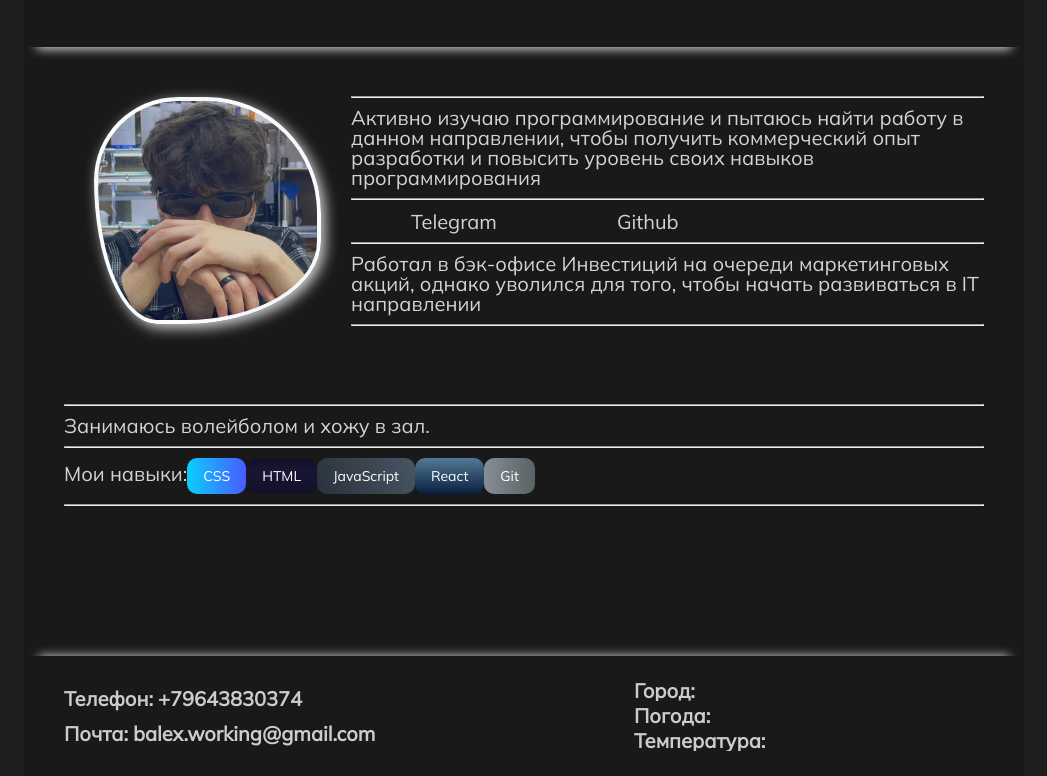
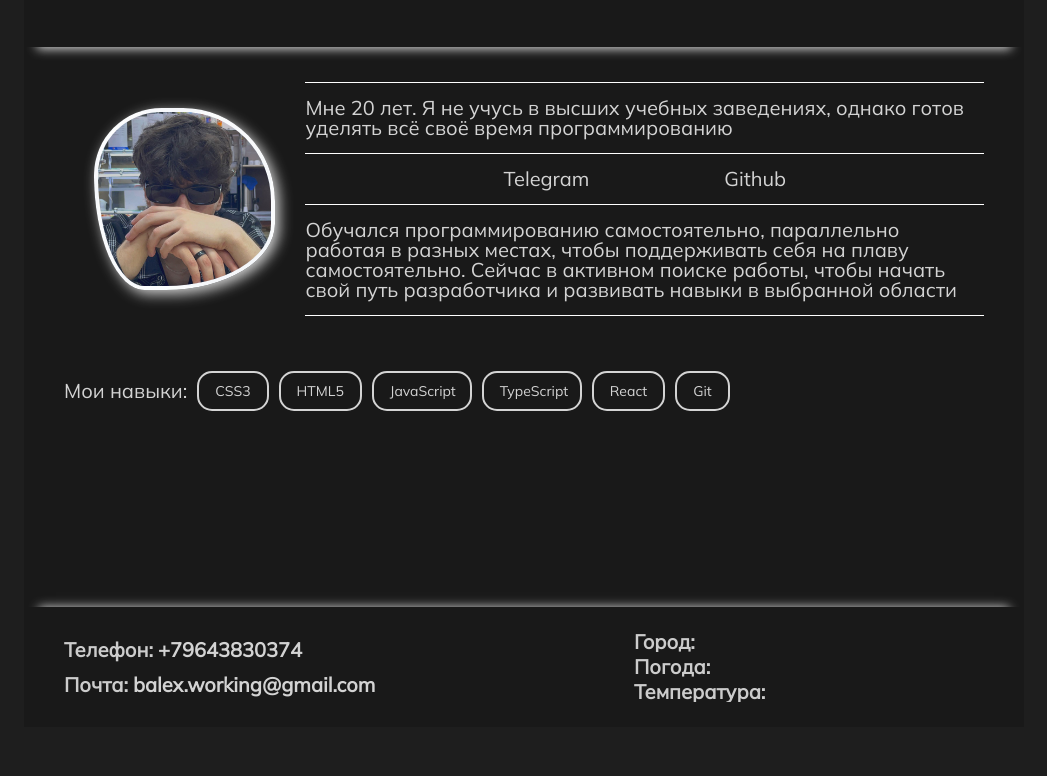
Before and after one commit to baleeshka/resume-tinkoff, a React app: page / in a window 1280 px wide. Shown: the part 73-849 px from the top of the page, without its empty margins (116-1163 px from the left). After the commit the page ends 800 px from the top, so only its background shows below. Built offline with nearby package versions, Linux system fonts and the light colour scheme; no server answers.

Commit message:
Создал отдельный компонент для ссылок, убрал тег hr, добавив стили, копирующие стилизацию hr, Доработал компонент, который содержит навыки, Добавил функцию копирования номера телефона и почты при клике

```diff
--- a/package.json
+++ b/package.json
@@ -13,6 +13,7 @@
 		"prop-types": "^15.8.1",
 		"react": "^18.2.0",
 		"react-dom": "^18.2.0",
+		"react-hot-toast": "^2.5.1",
 		"react-scripts": "5.0.1",
 		"styled-components": "^6.0.7",
 		"web-vitals": "^2.1.4"
--- a/src/components/footer/footer.js
+++ b/src/components/footer/footer.js
@@ -1,5 +1,18 @@
 import { useEffect, useState } from 'react';
+import { toast, Toaster } from 'react-hot-toast';
 import styled from 'styled-components';
+
+const CopyableText = styled.span`
+	color: rgba(255, 255, 255, 0.81);
+	transition: color 0.4s;
+	font-size: 20px;
+	text-decoration: none;
+	cursor: pointer;
+
+	&:hover {
+		color: #6495ed;
+	}
+`;
 
 const HeightText = styled.div`
 	line-height: 35px;
@@ -9,6 +22,7 @@ const HeightText = styled.div`
 		display: flex;
 		align-items: center;
 		gap: 5px;
+		position: relative;
 	}
 `;
 
@@ -55,6 +69,18 @@ const decodeText = (text, onUpdate, delay = 60) => {
 	}, delay);
 };
 
+const copyToClipboard = (text) => {
+	const tempInput = document.createElement('input');
+	tempInput.value = text;
+	document.body.appendChild(tempInput);
+
+	tempInput.select();
+	tempInput.setSelectionRange(0, 99999);
+
+	document.execCommand('copy');
+	document.body.removeChild(tempInput);
+};
+
 export const FooterContainer = ({ className }) => {
 	const [city, setCity] = useState('');
 	const [temperature, setTemperature] = useState('');
@@ -88,12 +114,29 @@ export const FooterContainer = ({ className }) => {
 
 	return (
 		<div className={className}>
+			<Toaster />
 			<HeightText>
 				<div>
-					Телефон: <span>{decodedPhone}</span>
+					Телефон:{' '}
+					<CopyableText
+						onClick={() => {
+							copyToClipboard(decodedPhone);
+							toast.success('Текст скопирован!');
+						}}
+					>
+						{decodedPhone}
+					</CopyableText>
 				</div>
 				<div>
-					Почта: <span>{decodedEmail}</span>
+					Почта:{' '}
+					<CopyableText
+						onClick={() => {
+							copyToClipboard(decodedEmail);
+							toast.success('Текст скопирован!');
+						}}
+					>
+						{decodedEmail}
+					</CopyableText>
 				</div>
 			</HeightText>
 			<WeatherContainer>
--- /dev/null
+++ b/src/components/main-page/components/link-group/LinkGroup.js
@@ -0,0 +1,45 @@
+import styled from 'styled-components';
+
+const LinkContainer = styled.div`
+	display: flex;
+	justify-content: center;
+	gap: 15px;
+	margin: 10px 0;
+`;
+
+const Link = styled.a`
+	color: rgba(255, 255, 255, 0.81);
+	transition:
+		color 0.4s,
+		font-size 0.4s;
+	padding: 0px 60px;
+	font-size: 20px;
+	text-decoration: none;
+	text-align: center;
+	&:hover {
+		color: #6495ed;
+		font-size: 22px;
+	}
+	&:active {
+		color: #0d5cf0;
+	}
+`;
+
+const LinkGroup = ({ links }) => {
+	return (
+		<LinkContainer>
+			{links.map((link, index) => (
+				<Link
+					key={index}
+					href={link.href}
+					target="_blank"
+					rel="noopener noreferrer"
+				>
+					{link.text}
+				</Link>
+			))}
+		</LinkContainer>
+	);
+};
+
+export default LinkGroup;
--- /dev/null
+++ b/src/components/main-page/components/section/section.js
@@ -0,0 +1,10 @@
+import styled from 'styled-components';
+
+const Section = styled.div`
+	padding: 15px 0;
+	border-top: 1px solid #fff;
+	border-bottom: 1px solid #fff;
+	margin: 15px 0;
+`;
+
+export default Section;
--- a/src/components/main-page/components/skill/skill.js
+++ b/src/components/main-page/components/skill/skill.js
@@ -4,17 +4,23 @@ const SkillContainer = styled.div`
 	display: inline-flex;
 	align-items: center;
 	padding: 8px 16px;
-	border-radius: 10px;
-	background-image: ${(props) => props.backgroundImage || 'none'};
-	background-color: ${(props) => props.backgroundColor || '#6c5ce7'};
-	color: white;
+	border: 2px solid rgba(255, 255, 255, 0.81);
+	border-radius: 15px;
+	background-color: transparent;
 	font-size: 14px;
+	cursor: pointer;
+	transition:
+		box-shadow 0.3s ease,
+		transform 0.3s ease;
+	max-width: 100px; /* Ограничиваем максимальную ширину */
+	flex-shrink: 0;
+
+	&:hover {
+		box-shadow: 4px 4px 14px rgba(255, 255, 255, 0.81);
+		transform: translate(-2px, -2px);
+	}
 `;
 
-const Skill = ({ backgroundColor, backgroundImage, technology }) => (
-	<SkillContainer backgroundColor={backgroundColor} backgroundImage={backgroundImage}>
-		{technology}
-	</SkillContainer>
-);
+const Skill = ({ technology }) => <SkillContainer>{technology}</SkillContainer>;
 
 export default Skill;
--- a/src/components/main-page/main-page.js
+++ b/src/components/main-page/main-page.js
@@ -1,63 +1,50 @@
 import styled from 'styled-components';
 import { Avatar } from './components';
+import LinkGroup from './components/link-group/LinkGroup';
+import Section from './components/section/section';
 import Skill from './components/skill/skill';
 
 const FurtherDescription = styled.div`
 	padding: 20px 40px;
 	margin: auto;
+	display: flex;
+	flex-direction: row;
+	flex-wrap: wrap;
+	gap: 10px;
+	align-items: center;
 `;
 
 export const MainPageContainer = ({ className }) => {
+	const links = [
+		{ href: 'https://t.me/l3ALEX', text: 'Telegram' },
+		{ href: 'https://github.com/baleeshka', text: 'Github' },
+	];
 	return (
 		<>
 			<div className={className}>
 				<Avatar />
 				<div>
-					<hr />
-					Активно изучаю программирование и пытаюсь найти работу в данном
-					направлении, чтобы получить коммерческий опыт разработки и повысить
-					уровень своих навыков программирования
-					<hr />
-					<a href="https://t.me/l3ALEX" target="_blank">
-						Telegram
-					</a>
-					<a href="https://github.com/baleeshka" target="_blank">
-						Github
-					</a>
-					<hr />
-					Работал в бэк-офисе Инвестиций на очереди маркетинговых акций, однако
-					уволился для того, чтобы начать развиваться в IT направлении
-					<hr />
+					<Section>
+						Мне 20 лет. Я не учусь в высших учебных заведениях, однако готов
+						уделять всё своё время программированию
+					</Section>
+					<LinkGroup links={links} />
+					<Section>
+						Обучался программированию самостоятельно, параллельно работая в
+						разных местах, чтобы поддерживать себя на плаву самостоятельно.
+						Сейчас в активном поиске работы, чтобы начать свой путь
+						разработчика и развивать навыки в выбранной области
+					</Section>
 				</div>
 			</div>
 			<FurtherDescription>
-				<hr />
-				Занимаюсь волейболом и хожу в зал.
-				<br />
-				<hr />
 				Мои навыки:
-				<Skill
-					backgroundImage="linear-gradient(to right, #0acffe 0%, #495aff 100%);"
-					technology="CSS"
-				/>
-				<Skill
-					backgroundImage="linear-gradient(to bottom, #323232 0%, #3F3F3F 40%, #1C1C1C 150%), linear-gradient(to top, rgba(255,255,255,0.40) 0%, rgba(0,0,0,0.25) 200%);
- background-blend-mode: multiply;"
-					technology="HTML"
-				/>
-				<Skill
-					backgroundImage="linear-gradient(60deg, #29323c 0%, #485563 100%)"
-					technology="JavaScript"
-				/>
-				<Skill
-					backgroundImage="linear-gradient(to top, #09203f 0%, #537895 100%)"
-					technology="React"
-				/>
-				<Skill
-					backgroundImage="linear-gradient(to right, #868f96 0%, #596164 100%)"
-					technology="Git"
-				/>
-				<hr />
+				<Skill technology="CSS3" />
+				<Skill technology="HTML5" />
+				<Skill technology="JavaScript" />
+				<Skill technology="TypeScript" />
+				<Skill technology="React" />
+				<Skill technology="Git" />
 			</FurtherDescription>
 		</>
 	);
--- a/src/index.css
+++ b/src/index.css
@@ -20,26 +20,12 @@ body,
 	height: 100%;
 }
 
-a {
-	color: rgba(255, 255, 255, 0.81);
-	transition: all 0.4s;
-	padding-left: 60px;
-	padding-right: 60px;
-	width: 80px;
-	font-size: 20px;
-	height: 100px;
-	text-decoration: none;
-	text-align: center;
-	vertical-align: middle;
+code {
+	font-family:
+		source-code-pro,
+		Menlo,
+		Monaco,
+		Consolas,
+		Courier New,
+		monospace;
 }
-a:hover {
-	color: cornflowerblue;
-	font-size: 22px;
-}
-a:active {
-	color: midnightblue;
-}
-
-code {
-	font-family: source-code-pro, Menlo, Monaco, Consolas, 'Courier New', monospace;
-}
```
Also changed, not shown: 1 other file.
